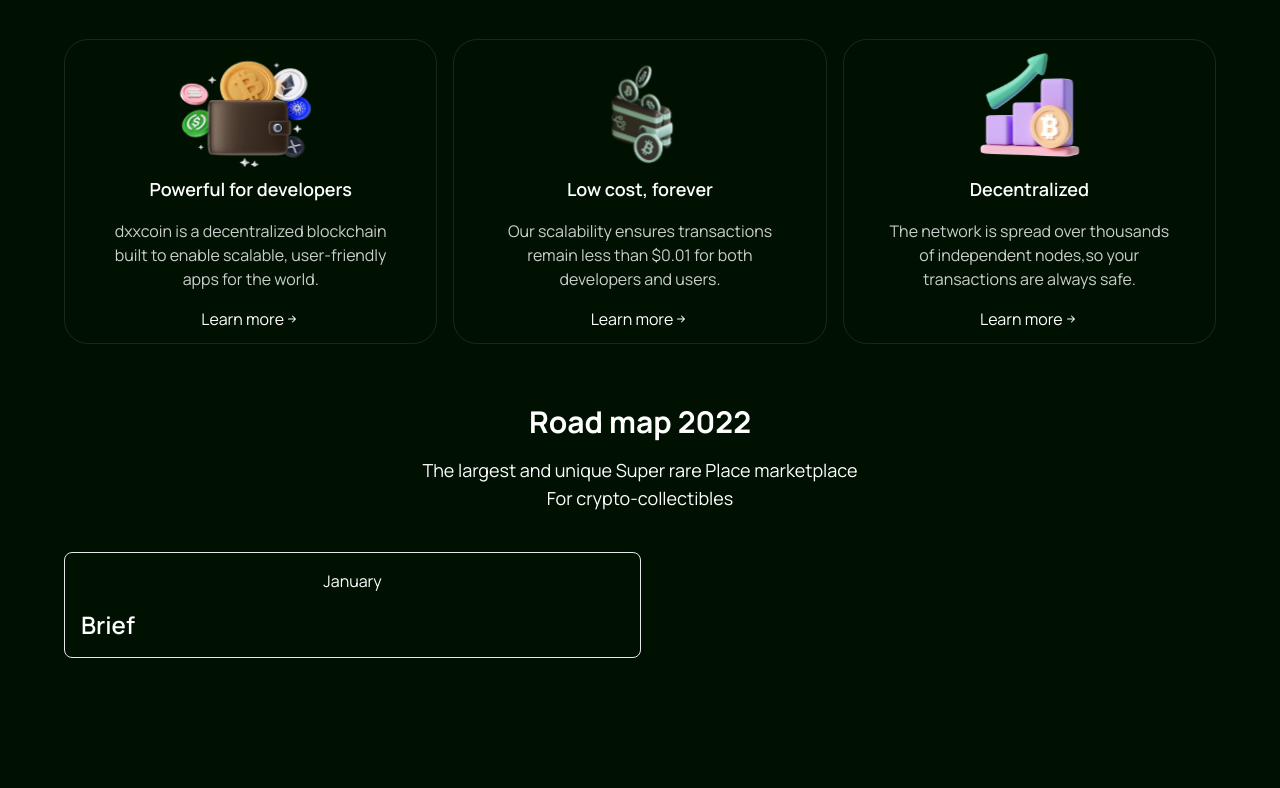
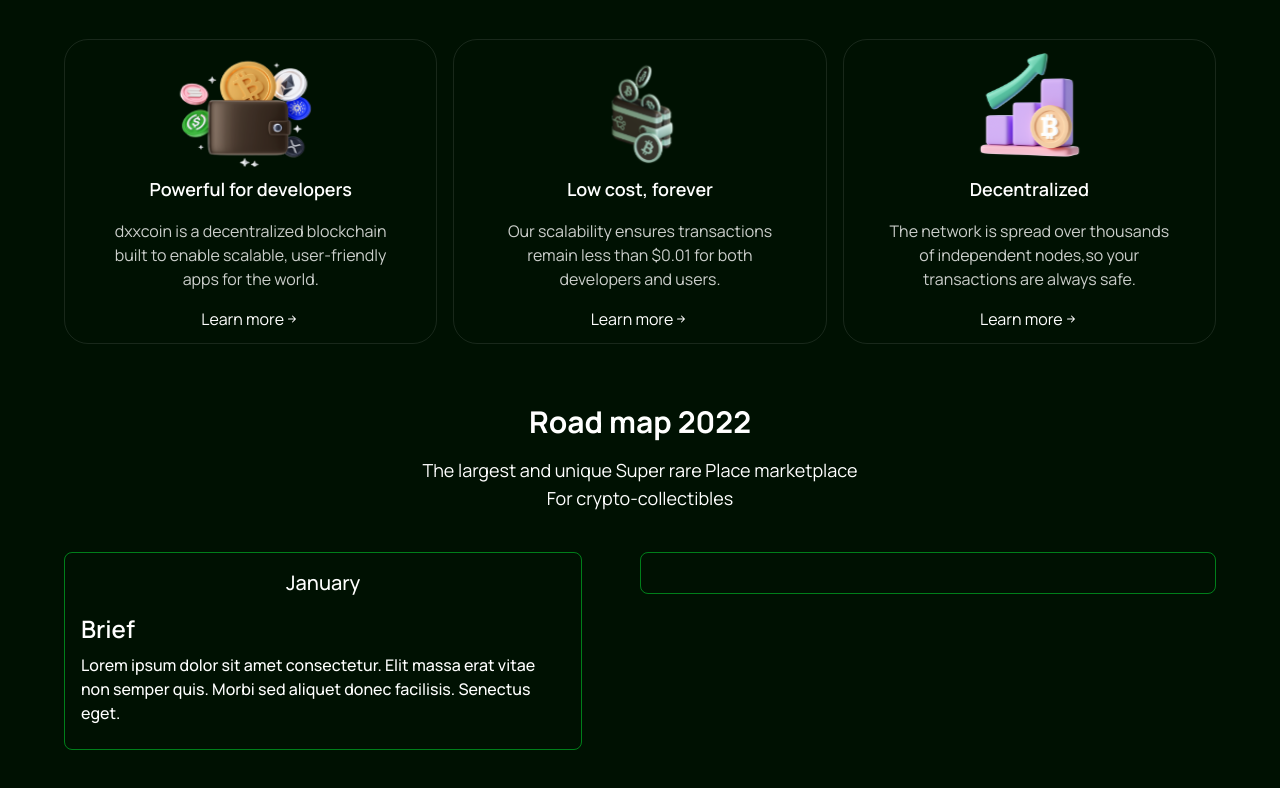
Before and after one commit to gift56/DxxCoin, a React (Vite) app: page / in a window 1280 px wide. Shown: the part 1501-2289 px from the top of the page. Before the commit the page ends 2199 px from the top, so only its background shows below. Built offline with nearby package versions, Linux system fonts and the light colour scheme.

Commit message:
working on road map

```diff
--- a/src/components/RoadMap.jsx
+++ b/src/components/RoadMap.jsx
@@ -16,14 +16,22 @@ const RoadMap = () => {
           </div>
           <div className="flex flex-col w-full">
             <div className="w-full flex justify-between items-start">
-              <div className="flex-1 bg-[#ffffffc] rounded-lg p-4 flex flex-col items-center justify-center border gap-4">
-                <h1>January</h1>
-                <div className="flex flex-col gap-3 items-start justify-start w-full">
-                  <h2 className="text-2xl font-semibold text-white">Brief</h2>
-
+              <div className="flex-1">
+                <div className="border-[#00ff3775] rounded-lg p-4 pb-6 flex flex-col items-center justify-center border gap-4 w-[90%]">
+                  <h1 className="text-xl font-medium">January</h1>
+                  <div className="flex flex-col gap-2 items-start justify-start w-full">
+                    <h2 className="text-2xl font-semibold text-white">Brief</h2>
+                    <p className="text-base font-medium">
+                      Lorem ipsum dolor sit amet consectetur. Elit massa erat
+                      vitae non semper quis. Morbi sed aliquet donec facilisis.
+                      Senectus eget.
+                    </p>
+                  </div>
                 </div>
               </div>
-              <div className="flex-1 bg-[#ffffffc] rounded-lg p-4"></div>
+              <div className="flex-1">
+                <div className="border-[#00ff3775] rounded-lg p-4 pb-6 flex flex-col items-center justify-center border gap-4"></div>
+              </div>
             </div>
           </div>
         </div>
```
